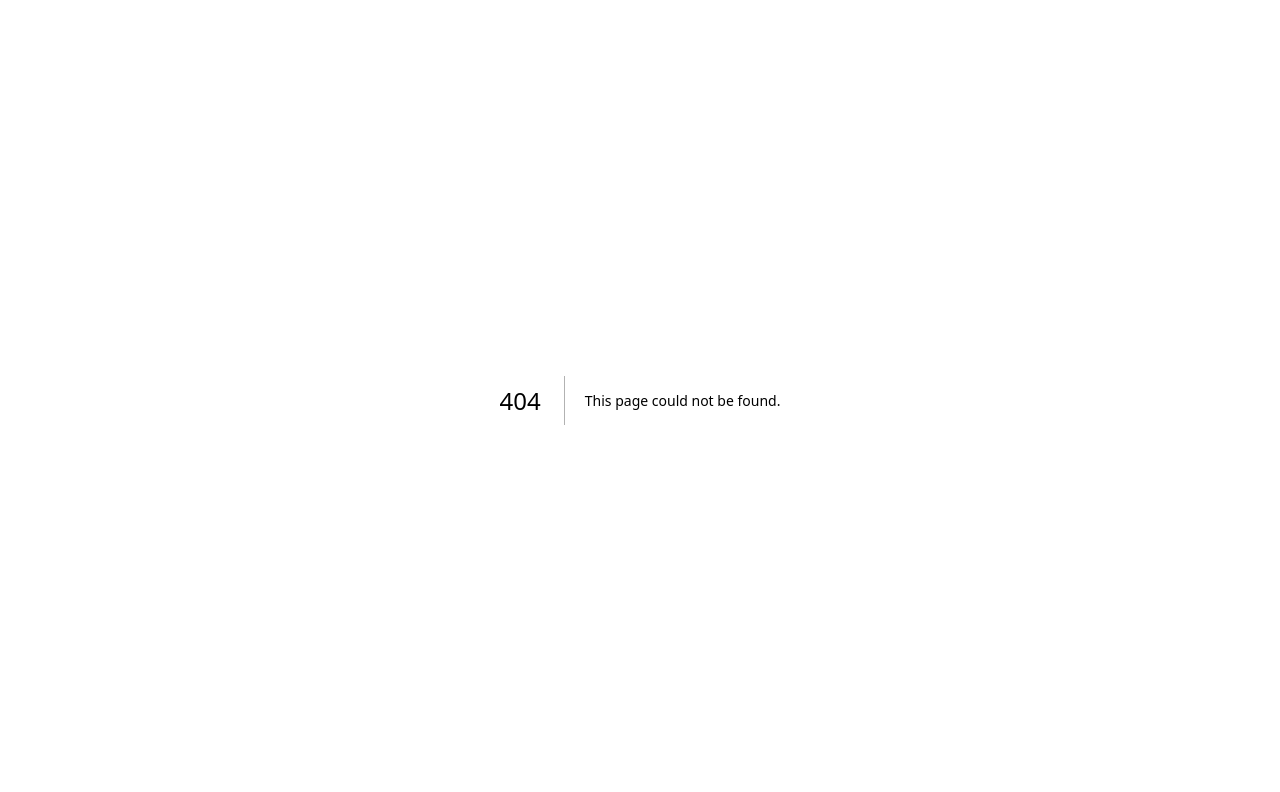
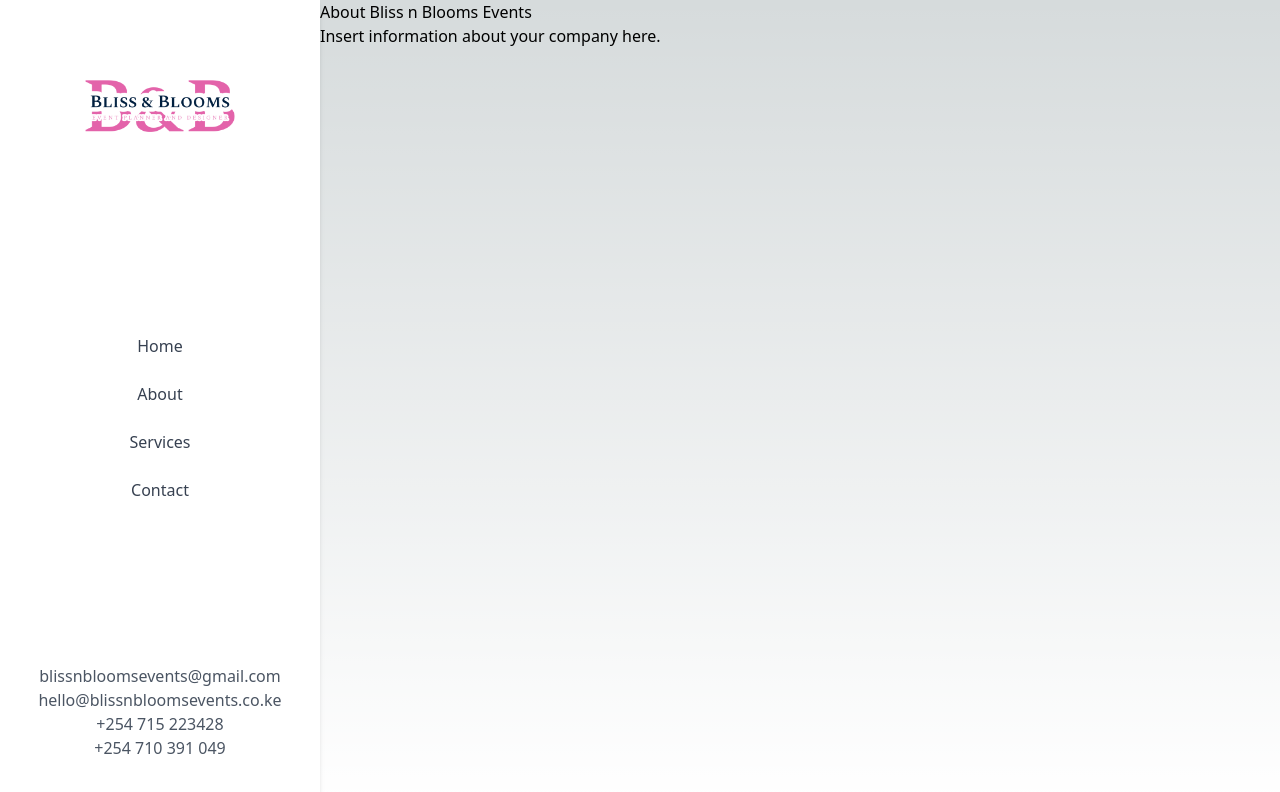
Before and after one commit to tulusdeveloper/bnb-event-web, a Next.js app: page /about in a window 1280 px wide. Before the commit this address had no page. Shown: the top 792 px of the page. Built offline with nearby package versions, Linux system fonts and the light colour scheme.

Commit message:
linked pages with components

```diff
--- /dev/null
+++ b/src/pages/about.jsx
@@ -0,0 +1,11 @@
+import AboutPage from './components/AboutPage';
+import Navbar from './components/Navbar';
+
+export default function About() {
+  return (
+    <div className="flex min-h-screen">
+      <Navbar />
+      <AboutPage />
+    </div>
+  );
+}
--- /dev/null
+++ b/src/pages/components/AboutPage.jsx
@@ -0,0 +1,14 @@
+import React from 'react';
+
+const AboutPage = () => {
+  return (
+    <div>
+      {/* About page content goes here */}
+      <h1>About Bliss n Blooms Events</h1>
+      <p>Insert information about your company here.</p>
+      {/* Add more content as needed */}
+    </div>
+  );
+};
+
+export default AboutPage;
--- /dev/null
+++ b/src/pages/components/HomePage.jsx
@@ -0,0 +1,14 @@
+import React from 'react';
+
+const HomePage = () => {
+  return (
+    <div>
+      {/* Home page content goes here */}
+      <h1>Welcome to Bliss n Blooms Events</h1>
+      <p>We are a premier event planning company dedicated to creating unforgettable experiences.</p>
+      {/* Add more content as needed */}
+    </div>
+  );
+};
+
+export default HomePage;
--- /dev/null
+++ b/src/pages/components/Navbar.jsx
@@ -0,0 +1,87 @@
+import Image from "next/image";
+import Link from "next/link";
+
+const Navbar = () => {
+  return (
+    <nav className="bg-white shadow-md p-10 w-80 flex flex-col justify-between">
+      {/* Logo */}
+      <div className="p-10">
+        <Link href="/">
+          <Image
+            src="/blissnbloomslogo.png"
+            alt="Logo"
+            width={150}
+            height={50}
+            className="mx-auto"
+          />
+        </Link>
+      </div>
+
+      {/* Navigation Links */}
+      <div>
+        <ul className="space-y-6 flex flex-col items-center">
+          <li>
+            <Link
+              href="/"
+              className="flex items-center text-gray-700 hover:text-gray-900"
+            >
+              {/* You can add icons here */}
+              <span>Home</span>
+            </Link>
+          </li>
+          <li>
+            <Link
+              href="/about"
+              className="flex items-center text-gray-700 hover:text-gray-900"
+            >
+              {/* You can add icons here */}
+              <span>About</span>
+            </Link>
+          </li>
+          <li>
+            <Link
+              href="/"
+              className="flex items-center text-gray-700 hover:text-gray-900"
+            >
+              {/* You can add icons here */}
+              <span>Services</span>
+            </Link>
+          </li>
+          <li>
+            <Link
+              href="#"
+              className="flex items-center text-gray-700 hover:text-gray-900"
+            >
+              {/* You can add icons here */}
+              <span>Contact</span>
+            </Link>
+          </li>
+        </ul>
+      </div>
+
+      {/* Social Links */}
+      <div className="flex flex-col items-center text-gray-600">
+        <Link
+          href="mailto:blissnbloomsevents@gmail.com"
+          className="hover:text-gray-900"
+        >
+          blissnbloomsevents@gmail.com
+        </Link>
+        <Link
+          href="mailto:hello@blissnbloomsevents.co.ke"
+          className="hover:text-gray-900"
+        >
+          hello@blissnbloomsevents.co.ke
+        </Link>
+        <Link href="tel:+254715223428" className="hover:text-gray-900">
+          +254 715 223428
+        </Link>
+        <Link href="tel:+254710391049" className="hover:text-gray-900">
+          +254 710 391 049
+        </Link>
+      </div>
+    </nav>
+  );
+};
+
+export default Navbar;
--- /dev/null
+++ b/src/pages/contact.jsx
@@ -0,0 +1,6 @@
+import ContactPage from './components/ContactPage';
+
+export default function Contact() {
+
+  return <ContactPage />;
+}
--- a/src/pages/index.js
+++ b/src/pages/index.js
@@ -1,91 +1,31 @@
 import Image from "next/image";
 import { Inter } from "next/font/google";
 import Link from "next/link";
+import { useRouter } from "next/router";
+import HomePage from "./components/HomePage";
+import AboutPage from "./components/AboutPage";
+import ServicesPage from "./components/ServicesPage";
+import ContactPage from "./components/ContactPage";
+import Navbar from "./components/Navbar";
 
 const inter = Inter({ subsets: ["latin"] });
 
 export default function Home() {
+  const router = useRouter();
+
   return (
     <div className={`flex min-h-screen ${inter.className}`}>
+
       {/* Left Navigation */}
-      <nav className="bg-white shadow-md p-10 w-80 flex flex-col justify-between">
-        {/* Logo */}
-        <div className="p-10">
-          <Link href="/">
-            <Image
-              src="/blissnbloomslogo.png"
-              alt="Logo"
-              width={150}
-              height={50}
-              className="mx-auto"
-            />
-          </Link>
-        </div>
-
-        {/* Navigation Links */}
-        <div>
-          <ul className="space-y-6 flex flex-col items-center">
-            <li>
-              <Link
-                href="#"
-                className="flex items-center text-gray-700 hover:text-gray-900"
-
-              >
-                {/* You can add icons here */}
-                <span>Home</span>
-              </Link>
-            </li>
-            <li>
-              <Link
-                href="#"
-                className="flex items-center text-gray-700 hover:text-gray-900"
-              >
-                {/* You can add icons here */}
-                <span>About</span>
-              </Link>
-            </li>
-            <li>
-              <Link
-                href="#"
-                className="flex items-center text-gray-700 hover:text-gray-900"
-              >
-                {/* You can add icons here */}
-                <span>Services</span>
-              </Link>
-            </li>
-            <li>
-              <Link
-                href="#"
-                className="flex items-center text-gray-700 hover:text-gray-900"
-              >
-                {/* You can add icons here */}
-                <span>Contact</span>
-              </Link>
-            </li>
-          </ul>
-        </div>
-
-        {/* Social Links */}
-        <div className="flex flex-col items-center text-gray-600">
-          <Link href="mailto:blissnbloomsevents@gmail.com" className="hover:text-gray-900">
-            blissnbloomsevents@gmail.com
-          </Link>
-          <Link href="mailto:hello@blissnbloomsevents.co.ke" className="hover:text-gray-900">
-            hello@blissnbloomsevents.co.ke
-          </Link>
-          <Link href="tel:+254715223428" className="hover:text-gray-900">
-            +254 715 223428
-          </Link>
-          <Link href="tel:+254710391049" className="hover:text-gray-900">
-            +254 710 391 049
-          </Link>
-        </div>
-      </nav>
+      <Navbar /> {/* Render the Navbar component */}
 
       {/* Main Content */}
       <main className="flex-1 p-6">
         <div className="max-w-5xl w-full items-center justify-between font-mono text-sm lg:flex">
-          {/* Your existing content */}
+          {router.pathname === "/" && <HomePage />}
+          {router.pathname === "/about" && <AboutPage />}
+          {router.pathname === "/services" && <ServicesPage />}
+          {router.pathname === "/contact" && <ContactPage />}
         </div>
       </main>
     </div>
--- /dev/null
+++ b/src/pages/services.jsx
@@ -0,0 +1,5 @@
+import ServicesPage from './components/ServicesPage';
+
+export default function Services() {
+  return <ServicesPage />;
+}
```
Also changed, not shown: src/pages/components/ContactPage.jsx (added), src/pages/components/ServicesPage.jsx (added).
